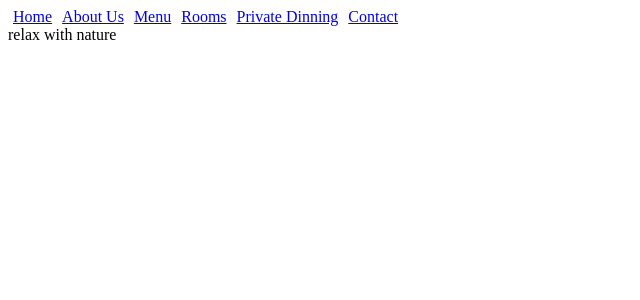
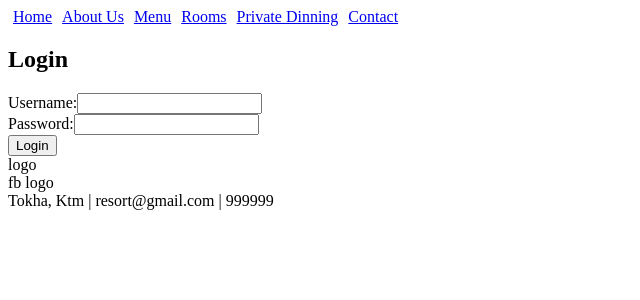
Before and after one commit to nabinamangrati/lanka-d-villa-ecommerce_project, a React (Vite) app in the folder Frontend/: page /login in a window 1280 px wide. Shown: the top 300 px of the page, without its empty margins (0-640 px from the left). Built offline with nearby package versions, Linux system fonts and the light colour scheme.

Commit message:
feat: basic layout and routing

```diff
--- a/Frontend/pages/Booking.jsx
+++ b/Frontend/pages/Booking.jsx
@@ -1,2 +1,10 @@
-const Booking = () => {};
+import { Link } from "react-router-dom";
+
+const Booking = () => {
+  return (
+    <Link to="/login">
+      <button>login</button>
+    </Link>
+  );
+};
 export default Booking;
--- a/Frontend/pages/Contact.jsx
+++ b/Frontend/pages/Contact.jsx
@@ -1,4 +1,9 @@
 const Contact = () => {
+  const handleSubmit = (event) => {
+    event.preventDefault();
+
+    alert("your response have been submitted");
+  };
   return (
     <>
       <div>
@@ -9,14 +14,30 @@ const Contact = () => {
           Thank you
         </p>
         <div>
-          <form action="post">
+          <form onSubmit={handleSubmit}>
             NAME
-            <input type="text" />
+            <input type="text" name="name" />
             <br />
-            EMAIL <input type="text" />
+            EMAIL <input type="email" name="email" required />
             <br />
-            PHONE NUMBER <input type="text" />
+            PHONE NUMBER <input type="tel" name="phone" required />
+            <br />
+            <textarea
+              rows="4"
+              cols="50"
+              placeholder="Write your message here..."
+            />
+            <br />
+            <button type="submit">Send</button>
           </form>
+        </div>
+        <div>
+          <h2>Contact Information</h2>
+          <p>
+            <strong>Address:</strong> Tokha, Ktm <br />
+            <strong>Phone:</strong> 977-123-456-789 <br />
+            <strong>Email:</strong> contact@resort.com <br />
+          </p>
         </div>
       </div>
     </>
--- a/Frontend/pages/Footer.jsx
+++ b/Frontend/pages/Footer.jsx
@@ -1,4 +1,10 @@
 const Footer = () => {
-  return <>relax with nature</>;
+  return (
+    <>
+      <div>logo</div>
+      <div>fb logo</div>
+      <div>Tokha, Ktm | resort@gmail.com | 999999</div>
+    </>
+  );
 };
 export default Footer;
--- a/Frontend/pages/Home.jsx
+++ b/Frontend/pages/Home.jsx
@@ -36,12 +36,6 @@ const Home = () => {
         </div>
       </section>
 
-      {/* Today's Special */}
-      <section>
-        <h2>Today's Special</h2>
-        <p>Try our chef's special: Grilled Salmon with Lemon Butter Sauce!</p>
-      </section>
-
       {/* Featured Rooms */}
       <section>
         <h2>Our Rooms</h2>
@@ -53,6 +47,7 @@ const Home = () => {
           </Link>
         </div>
       </section>
+
       {/* private dinning section */}
       <section>
         <h2>Private Dinning</h2>
@@ -69,17 +64,16 @@ const Home = () => {
         </div>
       </section>
 
+      {/* gallery */}
+      <section>
+        <h2>Gallery</h2>
+      </section>
+
       {/* Testimonials */}
       <section>
         <h2>What Our Guests Say</h2>
         <blockquote>"Amazing experience with excellent service!"</blockquote>
       </section>
-
-      {/* Contact Info */}
-      <section>
-        <h2>Contact Us</h2>
-        <p>Email: contact@resortname.com | Phone: (123) 456-7890</p>
-      </section>
     </div>
   );
 };
--- /dev/null
+++ b/Frontend/pages/Login.jsx
@@ -0,0 +1,46 @@
+import { useState } from "react";
+import { useNavigate } from "react-router-dom";
+
+const Login = () => {
+  const [username, setUsername] = useState("");
+  const [password, setPassword] = useState("");
+  const navigate = useNavigate();
+
+  const handleLogin = (event) => {
+    event.preventDefault();
+    if (username === "test" && password === "pwd") {
+      navigate("/booking");
+    } else {
+      alert("Invalid login. Try again.");
+    }
+  };
+
+  return (
+    <div>
+      <h2>Login</h2>
+      <form onSubmit={handleLogin}>
+        <div>
+          Username:
+          <input
+            type="text"
+            value={username}
+            onChange={(e) => setUsername(e.target.value)}
+            required
+          />
+        </div>
+        <div>
+          Password:
+          <input
+            type="password"
+            value={password}
+            onChange={(e) => setPassword(e.target.value)}
+            required
+          />
+        </div>
+        <button type="submit">Login</button>
+      </form>
+    </div>
+  );
+};
+
+export default Login;
--- a/Frontend/pages/PrivateEvent.jsx
+++ b/Frontend/pages/PrivateEvent.jsx
@@ -1,4 +1,16 @@
+import { useState } from "react";
 const PrivateEvent = () => {
+  const [showForm, setShowForm] = useState(false);
+
+  const handleButtonClick = () => {
+    setShowForm(true);
+  };
+
+  const handleSubmit = (event) => {
+    event.preventDefault();
+    alert("Your inquiry has been submitted!");
+    setShowForm("");
+  };
   return (
     <>
       <div>
@@ -7,7 +19,41 @@ const PrivateEvent = () => {
           For all inquiries, please fill out the form below and we’ll be in
           touch soon.
         </p>
-        <button>Inquire Now</button>
+        <button onClick={handleButtonClick}>Inquire Now</button>
+        {showForm && (
+          <form onSubmit={handleSubmit}>
+            <label>Name</label>
+            <input type="text" required />
+            <br />
+            <label>Email</label>
+            <input type="email" required />
+            <br />
+            <label>Phone Number</label>
+            <input type="tel" required />
+            <br />
+            Event type
+            <select name="event-type" required>
+              <option value="">Select Event Type</option>
+              <option value="wedding">Wedding</option>
+              <option value="birthday">Birthday</option>
+              <option value="corporate">Corporate Event</option>
+              <option value="private-dinner">Private Dinner</option>
+              <option value="anniversary">Anniversary</option>
+              <option value="others">Others</option>
+            </select>
+            <br />
+            <label>Event Date</label>
+            <input type="date" required />
+            <br />
+            <label>Number of Guests</label>
+            <input type="number" required />
+            <br />
+            <label>Special Requests</label>
+            <textarea placeholder="Any special requests or dietary restrictions"></textarea>
+            <br />
+            <button type="submit">Submit Inquiry</button>
+          </form>
+        )}
       </div>
     </>
   );
--- a/Frontend/src/App.jsx
+++ b/Frontend/src/App.jsx
@@ -8,6 +8,7 @@ import Navigation from "../components/navigation/Navigation";
 import Footer from "../pages/Footer";
 import Booking from "../pages/Booking";
 import Room from "../pages/Room";
+import Login from "../pages/Login";
 
 const App = () => {
   return (
@@ -22,6 +23,7 @@ const App = () => {
         <Route path="/private-events" element={<PrivateEvent />} />
         <Route path="/contact" element={<Contact />} />
         <Route path="/booking" element={<Booking />} />
+        <Route path="/login" element={<Login />} />
       </Routes>
 
       <Footer />
--- a/Frontend/src/index.html
+++ b/Frontend/src/index.html
@@ -3,7 +3,7 @@
   <head>
     <meta charset="UTF-8" />
     <meta name="viewport" content="width=device-width, initial-scale=1.0" />
-    <title>Document</title>
+    <title>Lanka D Village Resort</title>
   </head>
   <body>
     <div id="root">not rendered</div>
```
